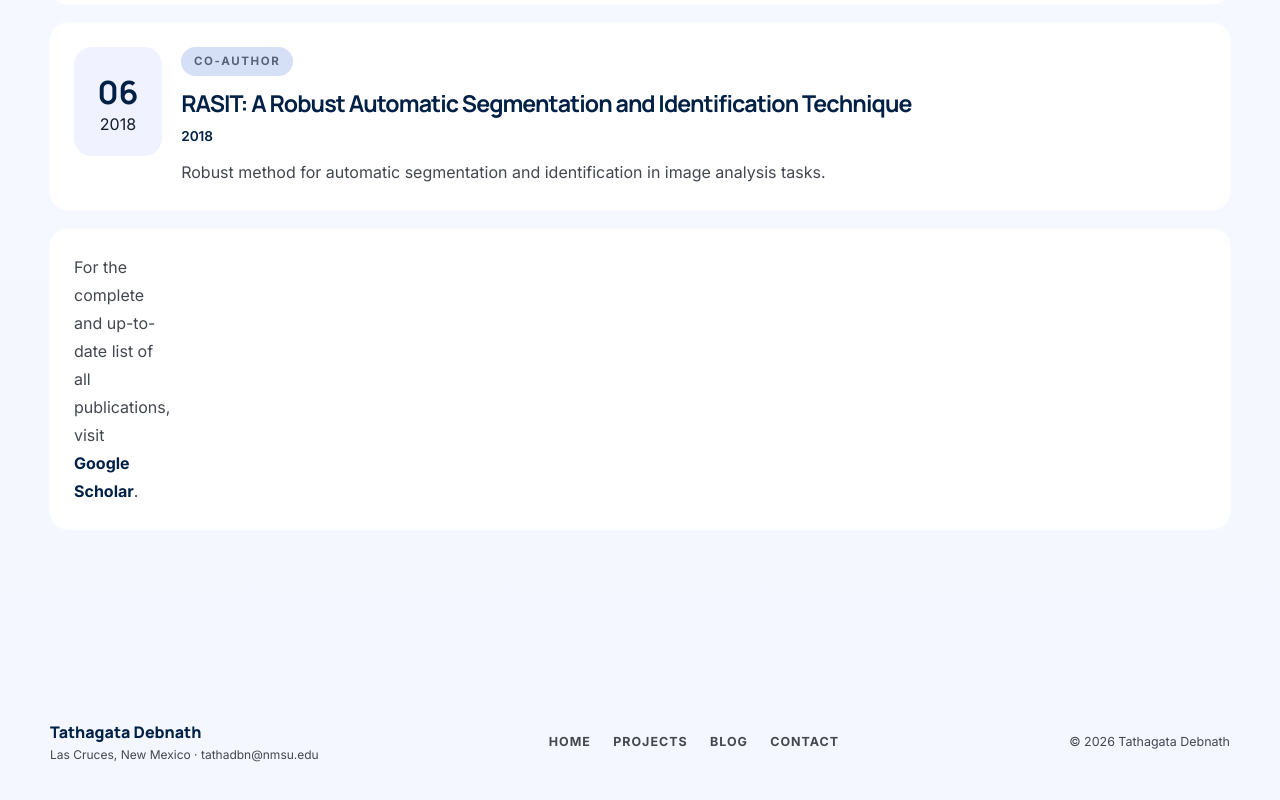
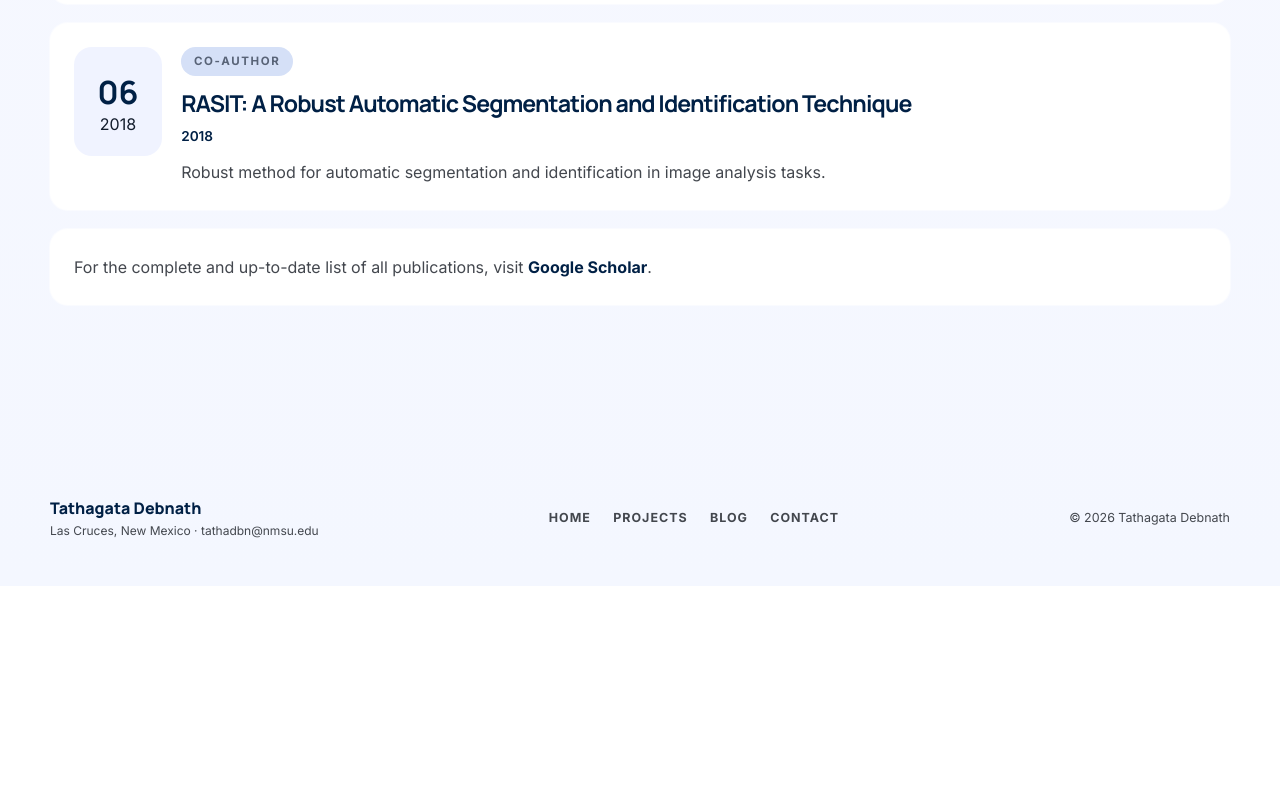
Before and after one commit to tathadn/website, a plain HTML site: page publications.html in a window 1280 px wide. Shown: the part 2328-3128 px from the top of the page. After the commit the page ends 2914 px from the top, so only its background shows below. Drawn offline with Linux system fonts and the light colour scheme.

Commit message:
Fix Google Scholar note spanning full row in publications list
Tools: Claude Code

```diff
--- a/publications.html
+++ b/publications.html
@@ -171,7 +171,7 @@
           </article>
 
           <article class="list-card">
-            <div>
+            <div style="grid-column: 1 / -1;">
               <p>
                 For the complete and up-to-date list of all publications, visit <a href="https://scholar.google.com/citations?user=AAErR7QAAAAJ" target="_blank" rel="noopener" style="font-weight: 700; color: var(--primary)">Google Scholar</a>.
               </p>
```
